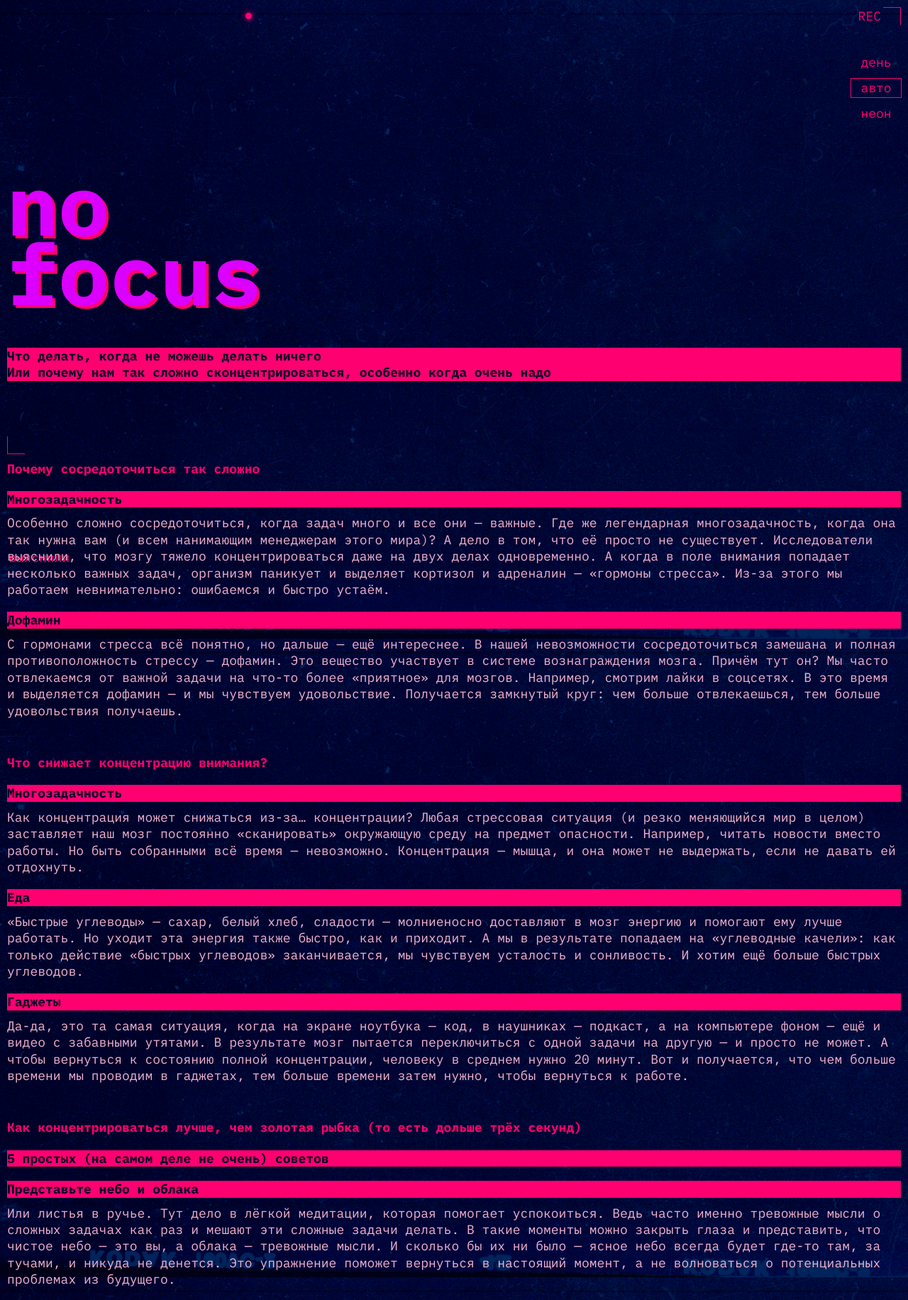
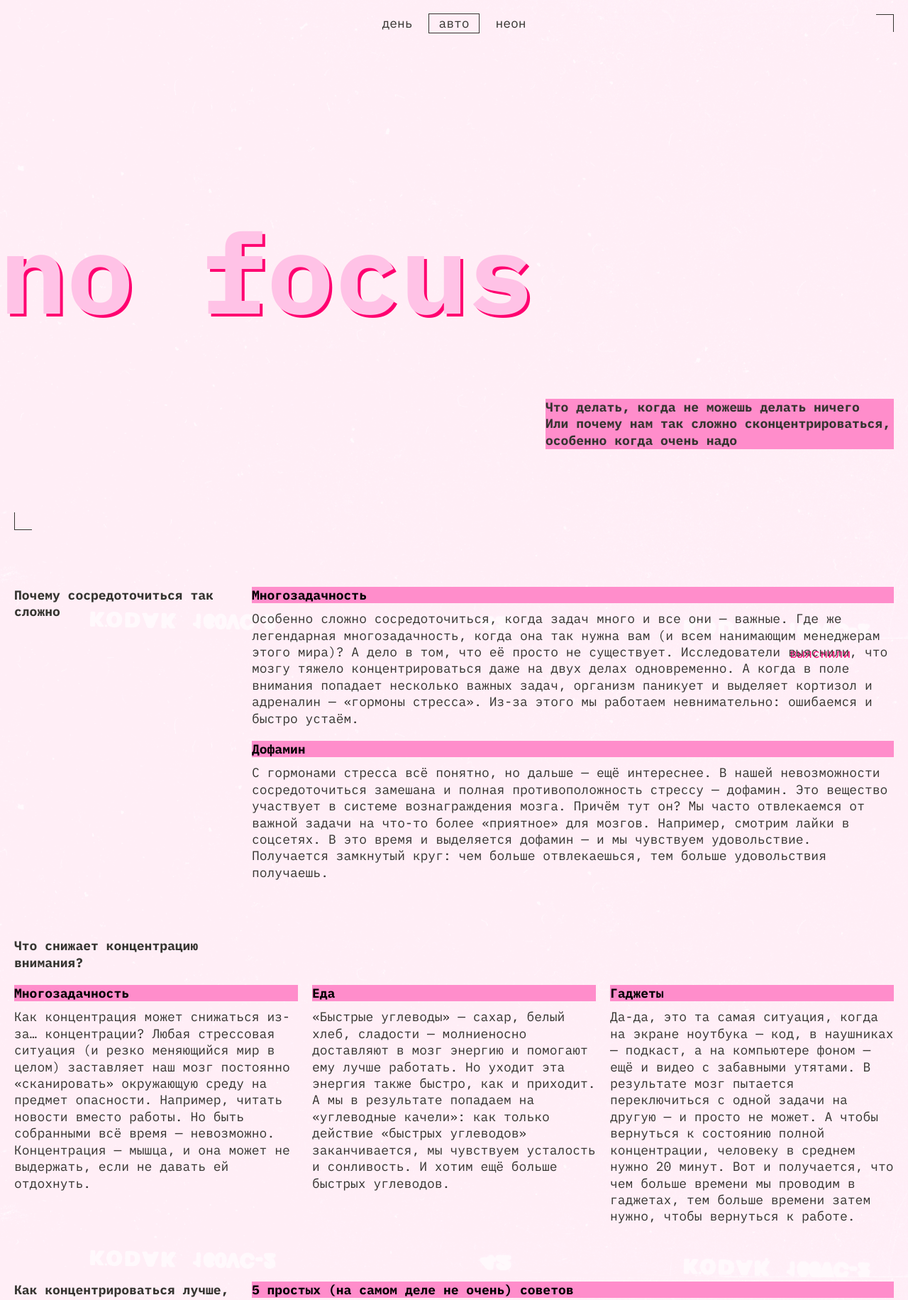
Before and after one commit to ZenoFromoren/slozhno-sosredotochitsya, a plain HTML site: page index.html in a window 1280 px wide. Shown: the top 1832 px of the page at 71% size. Drawn offline with Linux system fonts and the light colour scheme.

Commit message:
Готово всё, кроме автоматического преключения тем

```diff
--- a/index.html
+++ b/index.html
@@ -5,6 +5,7 @@
     <meta http-equiv="X-UA-Compatible" content="IE=edge" />
     <meta name="viewport" content="width=device-width, initial-scale=1.0" />
     <title>Сложно сосредоточиться</title>
+    <meta name="color-scheme" content="dark light">
     <link rel="stylesheet" href="./fonts/fonts.css">
     <link rel="stylesheet" href="./styles/globals.css">
     <link rel="stylesheet" href="./styles/variables.css">
@@ -12,10 +13,12 @@
     <link rel="stylesheet" href="./styles/dark.css">
     <link rel="stylesheet" href="./styles/light.css">
     <link rel="icon" href="images/favicon.svg">
+    <link rel="apple-touch-icon" href="images/mobile-icon.png">
   </head>
   <body class="page">
     <header class="header decorated-zone">
-      <div class="header__decoration">REC</div>
+      <div class="header__top">
+        <div class="header__decoration" aria-hidden="true">REC</div>
         <nav class="header__theme-menu">
           <ul class="header__theme-menu-list">
             <li class="header__theme-menu-item">
@@ -42,6 +45,7 @@
             </li>
           </ul>
         </nav>
+      </div>
       <h1 class="header__title">
         <span class="top-text">No</span>
         <span class="bottom_text">focus</span>
@@ -56,10 +60,11 @@
       </div>
     </header>
     <main class="main-content">
-      <section class="content__block">
+      <section class="content__block-row">
         <h2 class="content__block-title">
             Почему сосредоточиться так сложно
         </h2>
+        <div class="articles">
           <article class="content__block-article">
           <h3 class="content__block-article-title title-decor">
             Многозадачность
@@ -72,11 +77,13 @@
           </h3>
           <p class="content__block-article-text">С гормонами стресса всё понятно, но дальше — ещё интереснее. В нашей невозможности сосредоточиться замешана и полная противоположность стрессу — дофамин. Это вещество участвует в системе вознаграждения мозга. Причём тут он? Мы часто отвлекаемся от важной задачи на что-то более «приятное» для мозгов. Например, смотрим лайки в соцсетях. В это время и выделяется дофамин — и мы чувствуем удовольствие. Получается замкнутый круг: чем больше отвлекаешься, тем больше удовольствия получаешь.</p>
         </article>
+        </div>
       </section>
       <section class="content__block">
         <h2 class="content__block-title">
             Что снижает концентрацию внимания?
         </h2>
+        <div class="articles">
           <article class="content__block-article">
             <h3 class="content__block-article-title title-decor">
               Многозадачность
@@ -95,11 +102,14 @@
             </h3>
             <p class="content__block-article-text">Да-да, это та самая ситуация, когда на экране ноутбука — код, в наушниках — подкаст, а на компьютере фоном — ещё и видео с забавными утятами. В результате мозг пытается переключиться с одной задачи на другую — и просто не может. А чтобы вернуться к состоянию полной концентрации, человеку в среднем нужно 20 минут. Вот и получается, что чем больше времени мы проводим в гаджетах, тем больше времени затем нужно, чтобы вернуться к работе.</p>
           </article>
+        </div>
+
       </section>
-      <section class="content__block">
+      <section class="content__block-row">
         <h2 class="content__block-title">
             Как концентрироваться лучше, чем золотая рыбка (то есть дольше трёх секунд)
         </h2>
+        <div class="articles">
           <h2 class="content__block-title-bold title-decor">
             5 простых (на самом деле не очень) советов
           </h2>
@@ -119,7 +129,7 @@
             <h3 class="content__block-article-title title-decor">
               Прогуляйтесь
             </h3>
-          <p class="content__block-article-text">Или даже пробегитесь. Лучше найти парк или лес: один эксперимент показал, что созерцание природы повышает концентрацию, в то время как после просмотра городских пейзажей она наоборот понижается. Можно совместить прогулку с физическими упражнениями или бегом — так в мозг поступит ещё больше кислорода и он будет лучше работать. Но и простая двадцатиминутная прогулка — тоже отличный вариант.</p>
+            <p class="content__block-article-text">Или даже пробегитесь. Лучше найти парк или лес: один эксперимент <a href="https://www.sciencedirect.com/science/article/abs/pii/S0272494415000328" class="content__block-article-link">показал</a>, что созерцание природы повышает концентрацию, в то время как после просмотра городских пейзажей она наоборот понижается. Можно совместить прогулку с физическими упражнениями или бегом — так в мозг поступит ещё больше кислорода и он будет лучше работать. Но и простая двадцатиминутная прогулка — тоже отличный вариант.</p>
           </article>
           <article class="content__block-article">
             <h3 class="content__block-article-title title-decor">
@@ -133,14 +143,15 @@
             </h3>
             <p class="content__block-article-text">Настоящие бумажные книги. Это правда помогает с концентрацией: чтобы прочитать пост в соцсети, достаточно нескольких минут или даже секунд. А вот интересная книга способна затянуть и на несколько часов и круто тренирует направленное внимание.</p>
           </article>
+        </div>
       </section>
       <section class="picture-block">
-        <h3 class="content__block-article-title title-decor">А можно в картинках?</h3>
-        <img src="images/sunset.png" alt="Закат" class="picture-block-image">
-        <img src="images/ice-cream.png" alt="Мороженое" class="picture-block-image">
-        <img src="images/tape.png" alt="Видеокассета" class="picture-block-image">
-        <img src="images/books.png" alt="Книги" class="picture-block-image">
-        <img src="images/street.png" alt="Улица" class="picture-block-image">
+        <h3 class="content__block-article-title title-decor picture-block-title">А можно в картинках?</h3>
+        <img src="images/sunset.png" alt="Закат" class="picture-block-image sunset" loading="lazy">
+        <img src="images/ice-cream.png" alt="Мороженое" class="picture-block-image ice-cream" loading="lazy">
+        <img src="images/tape.png" alt="Видеокассета" class="picture-block-image tape" loading="lazy">
+        <img src="images/books.png" alt="Книги" class="picture-block-image books" loading="lazy">
+        <img src="images/street.png" alt="Улица" class="picture-block-image street" loading="lazy">
       </section>
     </main>
     <footer class="footer">
--- a/styles/dark.css
+++ b/styles/dark.css
@@ -1,12 +1,10 @@
-/*
-  Специально для тёмной темы при наличии класса,
-  здесь окажутся стили, которые нужно переопределить принудительно,
-  переключая тему
-*/
-
-.page.theme_dark {
-  /* сохраните этот селектор в приведённом виде.
-    Так стили написанные ниже будут иметь больший вес,
-    чем стили в медиазапросе предпочтений пользователя
-  */
+:root.theme-dark {
+  --shadow-color: #ff0070;
+  --accent-color: #ff0070;
+  --accent-color-hover: #ff007050;
+  --title-decor-color: #ff0070;
+  --header-text-color: #000028;
+  --title-color: #DB00FF;
+  --article-text-color: #F1B2CE;
+  --background-image: url('../images/cover-image-dark.png');
 }
--- a/styles/light.css
+++ b/styles/light.css
@@ -1,12 +1,25 @@
-/*
-  Специально для светлой темы при наличии класса.
-  Здесь окажутся стили, которые нужно переопределить принудительно,
-  переключая тему
-*/
+.page.theme_light {
+  --accent-color: #353430;
+  --accent-color-hover: #32312D50;
+  --title-decor-color: #FF8DCB;
+  --header-text-color: #353430;
+  --title-color: #FFC2E6;
+  --article-text-color: #353430;
+  --background-image: url('../images/cover-image-light.png');
+}
 
-.page.theme_light {
-  /* сохраните этот селектор в приведённом виде.
-    Так стили написанные ниже будут иметь больший вес,
-    чем стили в медиазапросе предпочтений пользователя
-  */
+.header__decoration {
+  display: none;
 }
+
+@media (prefers-color-scheme: light) {
+  :root {
+    --accent-color: #353430;
+    --accent-color-hover: #32312D50;
+    --title-decor-color: #FF8DCB;
+    --header-text-color: #353430;
+    --title-color: #FFC2E6;
+    --article-text-color: #353430;
+    --background-image: url('../images/cover-image-light.png');
+  }
+}
--- a/styles/style.css
+++ b/styles/style.css
@@ -1,23 +1,16 @@
-:root {
-  --accent-color: #ff0070;
-  --accent-color-hover: #ff007050;
-  --text-color-dark: #000028;
-  --title-color: #DB00FF;
-  --text-color-light: #F1B2CE;
-}
-
 .page {
   display: grid;
   justify-content: end;
   padding: 10px;
-  background-image: url('../images/cover-image-dark.png');
+  background-image: var(--background-image);
   background-attachment: fixed;
   font-family: IBM Plex Mono, sans-serif;
 }
 
 .header {
   display: grid;
-  margin-block-end: 81px;
+  position: relative;
+  margin-block-end: 40px;
 }
 
 .header::before, .footer::before {
@@ -43,13 +36,14 @@
 }
 
 .header::after {
-  bottom: 160px;
+  bottom: 10px;
 }
 
 .header__decoration {
   display: flex;
-  position: relative;
+  position: absolute;
   justify-content: end;
+  right: 0;
   min-block-size: 26px;
   min-inline-size: 33px;
   font-size: 18px;
@@ -65,7 +59,8 @@
   content: '';
   block-size: 9px;
   inline-size: 9px;
-  inset: 8px 336px;
+  top: 8px;
+  right: -20px;
   background-color: var(--accent-color);
   border-radius: 50%;
   filter: drop-shadow(0px 0px 4px var(--accent-color));
@@ -76,7 +71,7 @@
   flex-direction: column;
   align-items: end;
   gap: 10px;
-  margin-block-start: 39px;
+  margin-block-start: 65px;
 }
 
 .header__theme-menu-button {
@@ -98,7 +93,7 @@
   outline: 1px solid var(--accent-color-hover);
 }
 
-.header__theme-menu-button:focus {
+.header__theme-menu-button:focus-visible {
   border-bottom: 1px solid var(--accent-color);
 }
 
@@ -110,7 +105,7 @@
   display: flex;
   flex-direction: column;
   color: var(--title-color);
-  text-shadow: 4px 4px 0 var(--accent-color);
+  text-shadow: 4px 4px 0 var(--shadow-color);
   font-size: clamp(7.25rem, 7.0115rem + 1.0178vw, 7.5rem);
   font-style: normal;
   font-weight: 700;
@@ -123,16 +118,18 @@
 .header__text {
   display: flex;
   flex-direction: column;
-  color: #000028;
+  color: var(--header-text-color);
   font-size: 18px;
   font-style: normal;
   font-weight: 700;
   line-height: 23.4px;
-  margin-block-end: 31px;
+  margin-block-end: 66px;
+  min-block-size: 117px;
+  max-inline-size: 355px;
 }
 
 .title-decor {
-  background-color: var(--accent-color);
+  background-color: var(--title-decor-color);
 }
 
 .main-content {
@@ -140,7 +137,7 @@
   gap: 50px;
 }
 
-.content__block {
+.content__block, .content__block-row {
   display: grid;
   gap: 20px;
 }
@@ -159,15 +156,20 @@
 }
 
 .content__block-article-title {
-  color: var(--text-color-dark);
+  color: var(--title-text-color);
   font-size: 18px;
   font-style: normal;
   font-weight: 700;
   line-height: 23.4px;
 }
 
+.articles {
+  display: grid;
+  gap: 20px;
+}
+
 .content__block-article-text {
-  color: var(--text-color-light);
+  color: var(--article-text-color);
   font-family: IBM Plex Mono;
   font-size: 18px;
   font-style: normal;
@@ -177,23 +179,23 @@
 
 .content__block-article-link {
   position: relative;
-  text-shadow: 2px 2px 0 var(--accent-color);
+  text-shadow: 2px 2px 0 var(--shadow-color);
   text-decoration: none;
 }
 
 .content__block-article-link:hover {
-  border-bottom: 1px solid var(--text-color-light);
+  border-bottom: 1px solid var(--article-text-color);
 }
 
-.content__block-article-link:focus {
+.content__block-article-link:focus-visible {
   content: '';
   block-size: 22px;
   inline-size: 97px;
-  outline: 1px solid var(--text-color-light);
+  outline: 1px solid var(--article-text-color);
 }
 
 .content__block-title-bold {
-  color: var(--text-color-dark);
+  color: var(--title-text-color);
 }
 
 .picture-block {
@@ -205,12 +207,165 @@
 .picture-block-image {
   block-size: 100%;
   inline-size: 100%;
+  object-fit: cover;
 }
 
 .footer {
   display: grid;
+  position: relative;
   min-block-size: 667px;
   justify-content: center;
   align-content: center;
-  padding: 10px 0;
 }
+
+.footer::before {
+  top: 10px;
+}
+
+.footer::after {
+  bottom: 10px;
+}
+
+@media (width >= 768px) {
+  .page {
+    padding: 20px 20px 20px 0;
+  }
+
+  .header {
+    margin-block-end: 60px;
+  }
+
+  .header::after {
+    left: 20px;
+    bottom: 20px;
+  }
+
+  .header__theme-menu-list {
+    margin-block-start: 172px;
+  }
+
+  .header__title {
+    flex-direction: row;
+    gap: 72px;
+    margin-block-start: 173px;
+    margin-block-end: 162px;
+  }
+
+  .header__text {
+    max-inline-size: 364px;
+    justify-self: end;
+    margin-block-end: 183px;
+  }
+
+  .main-content {
+    padding-left: 20px;
+    gap: 80px;
+  }
+
+  .content__block-row {
+    grid-template-columns: 236px auto;
+  }
+
+  .content__block-title {
+    max-inline-size: 236px;
+  }
+
+  .picture-block {
+    gap: 20px;
+    grid-template-areas:
+      "picture-block-title picture-block-title picture-block-title"
+      "sunset sunset ice-cream"
+      "tape books ice-cream"
+      "tape street street"
+  }
+
+  .picture-block-title {
+    grid-area: picture-block-title;
+  }
+
+  .sunset {
+    grid-area: sunset;
+  }
+
+  .ice-cream {
+    grid-area: ice-cream;
+  }
+
+  .tape {
+    grid-area: tape;
+  }
+
+  .books {
+    grid-area: books;
+  }
+
+  .street {
+    grid-area: street;
+  }
+
+  .footer {
+    min-block-size: 1024px;
+    padding: 20px 0 0 20px;
+  }
+
+  .footer::before {
+    top: 40px;
+  }
+
+  .footer::after {
+    left: 20px;
+    bottom: 0;
+  }
+}
+
+@media (width >= 1024px) {
+  .header__top {
+    display:flex;
+    flex-direction: row-reverse;
+    gap: 316px;
+  }
+
+  .header__top {
+    justify-content: center;
+  }
+
+  .header__theme-menu-list {
+    display: flex;
+    flex-direction: row;
+    margin: 0;
+    margin-inline-start: 20px;
+  }
+
+  .header__title, .footer__title {
+    margin-block-start: 273px;
+    margin-block-end: 114px;
+    font-size: clamp(7.5rem, 0.5625rem + 14.4531vw, 9.8125rem);
+    gap: 94px;
+  }
+
+  .header__text {
+    max-inline-size: 491px;
+    min-block-size: 71px;
+    margin-block-end: 134px;
+  }
+
+  .content__block-row {
+    grid-template-columns: 314.96px auto;
+  }
+
+  .content__block-title {
+    max-inline-size: 314.96px;
+  }
+
+  .footer {
+    min-block-size: 768px;
+  }
+
+  .footer__title {
+    margin-block-start: 135px;
+  }
+
+  .content__block .articles {
+    grid-template-columns: repeat(3, 1fr);
+    align-items: start;
+}
--- a/styles/variables.css
+++ b/styles/variables.css
@@ -1,4 +1,10 @@
-/*
-  Переменные для вашего проекта
-  и их переопределение под различные устройства
-*/
+:root {
+  --shadow-color: #ff0070;
+  --accent-color: #ff0070;
+  --accent-color-hover: #ff007050;
+  --title-decor-color: #ff0070;
+  --header-text-color: #000028;
+  --title-color: #DB00FF;
+  --article-text-color: #F1B2CE;
+  --background-image: url('../images/cover-image-dark.png');
+}
```
Lines whose indentation alone changed are shown as unchanged.
